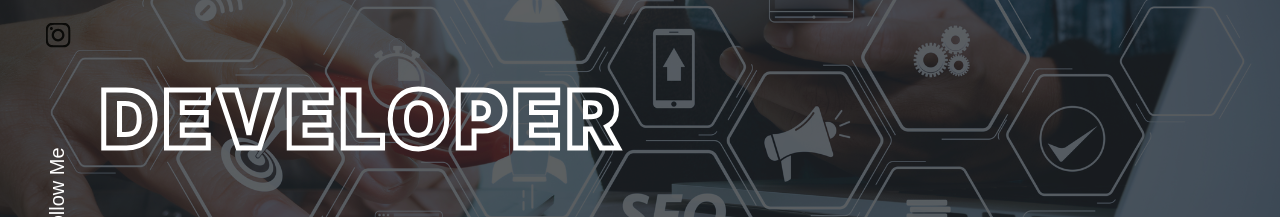
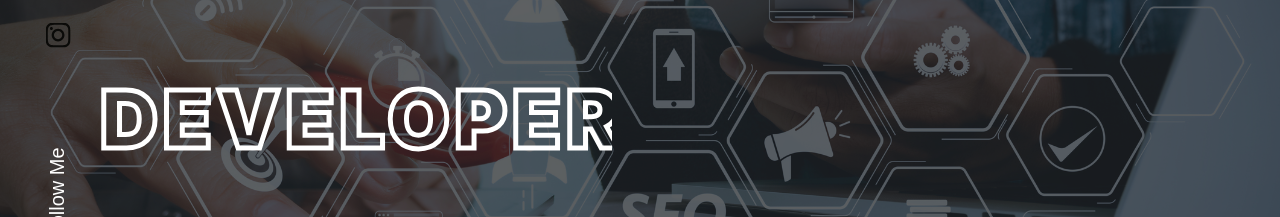
Before and after one commit to soundharya04/portfolio, a React (Create React App) app: page / in a window 1280 px wide. Shown: the part 282-499 px from the top of the page. Built offline with nearby package versions, Linux system fonts and the light colour scheme.

Commit message:
aniumation timing

```diff
--- a/src/index.css
+++ b/src/index.css
@@ -121,13 +121,13 @@ code {
   white-space: nowrap;
   display: inline-block;
   position: relative;
-  max-width: 12ch;
+  max-width: 11.4ch;
   -webkit-animation: dev;
   animation: dev;
-  -webkit-animation-duration: 10s;
-  animation-duration: 10s;
-  -webkit-animation-timing-function: steps(25, end);
-  animation-timing-function: steps(25, end);
+  -webkit-animation-duration: 3s;
+  animation-duration: 3s;
+  -webkit-animation-timing-function: steps(12, end);
+  animation-timing-function: steps(12, end);
   -webkit-animation-iteration-count: infinite;
   animation-iteration-count: infinite;
 }
@@ -149,8 +149,8 @@ code {
   100% {
     width: 0;
   }
-  20%,
-  80% {
+  25%,
+  75% {
     width: 12ch;
   }
 }
@@ -160,8 +160,8 @@ code {
   100% {
     width: 0;
   }
-  20%,
-  80% {
+  25%,
+  75% {
     width: 12ch;
   }
 }
```
